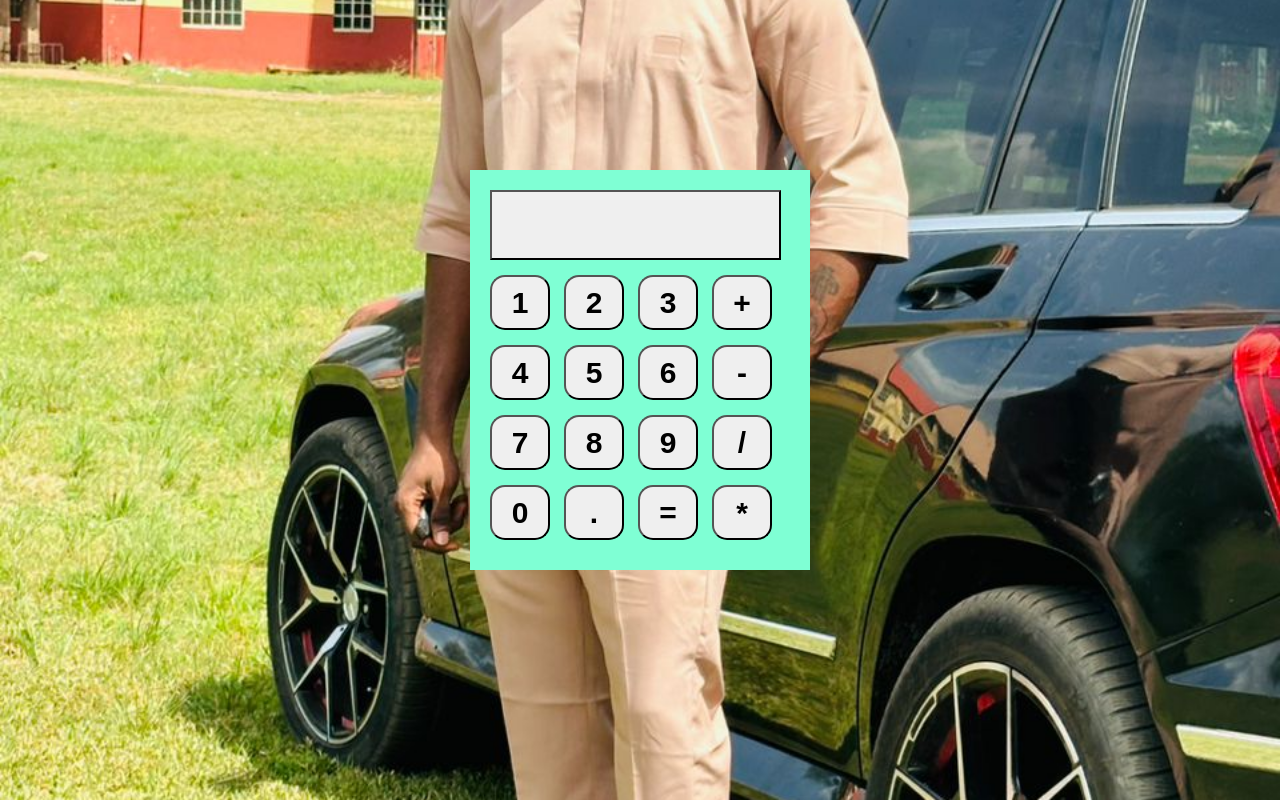
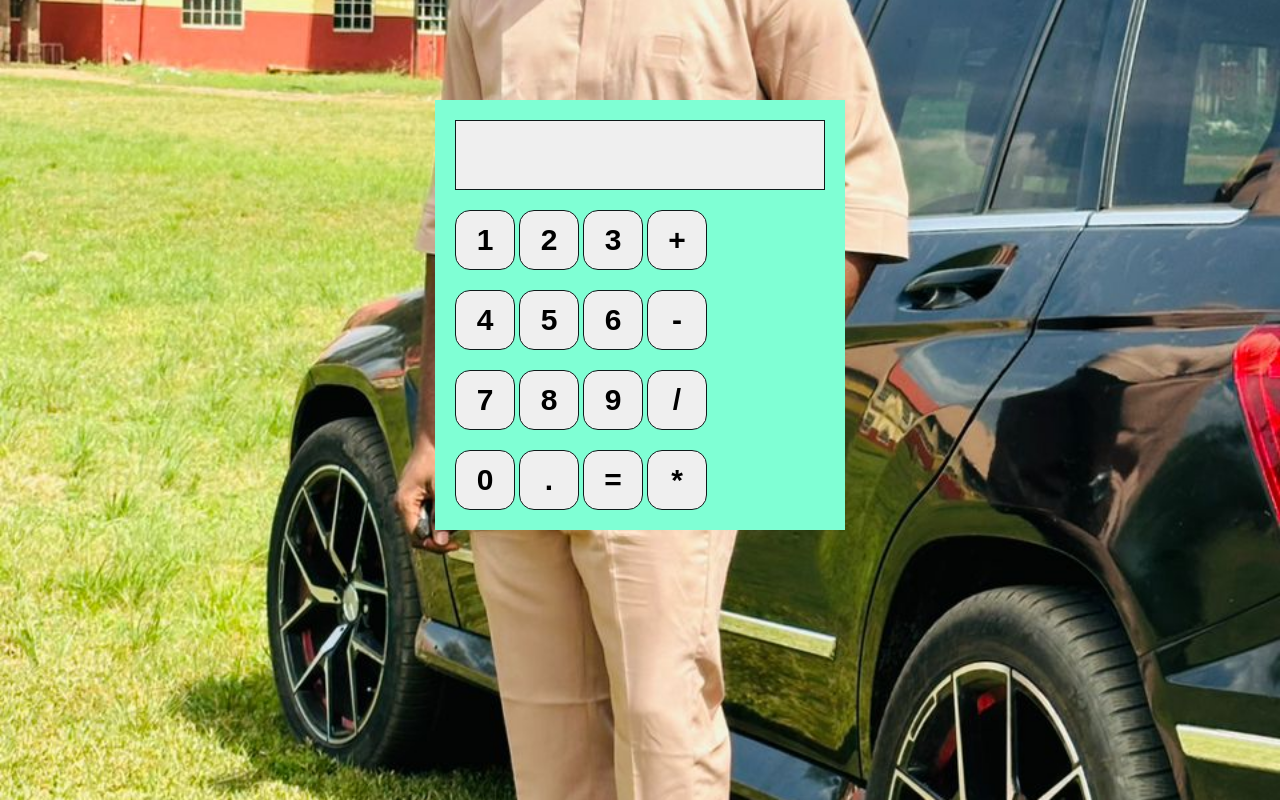
Before and after one commit to Marksman4/calculator, a plain HTML site: page index.html in a window 1280 px wide. Drawn offline with Linux system fonts and the light colour scheme.

Commit message:
Update style.css

```diff
--- a/style.css
+++ b/style.css
@@ -6,7 +6,9 @@
 }
 
 body{
-    background-image: url(CSXM4513.JPG);
+
+
+   background-image: url(CSXM4513.JPG);
     background-position: center;
     background-size: cover;
     background-repeat: no-repeat;
@@ -16,22 +18,27 @@ body{
 
 .container{
     border: 3px solid red;
-    height: 400px;
-    width: 340px;
-    margin: 170px auto;
+    margin: 100px auto;
     padding: 20px;
     background-color: aquamarine;
     border: none;
+    display: flex;
+    justify-content: space-between;
+    flex-wrap: wrap;
+    gap: 20px;
+    width: 410px;
 }
+
+
 
 button{
     width: 60px;
-    height: 55px;
-    margin-bottom: 15px;
-    margin-right: 10px;
+    height: 60px;
     font-size: 30px;
     font-weight: bold;
     border-radius: 15px;
+    border: 1px solid rgb(14, 26, 26);
+    transition: 0.2s ease;
 }
 
 button:hover{
@@ -40,10 +47,28 @@ button:hover{
 
 
 
+#answer{
+    border-radius: 0px;
+    width: 100%;
+    height: 70px;
+}
 
-#answer{
-    width: 97%;
-    margin-right: 0px;
-    height: 70px;
-    border-radius: 0px;
+#zero{
+    width:130px;
 }
+
+@media screen and (max-width: 440px) {
+    .container{
+        background-color: rgba(201, 144, 144, 0.5);
+        width: 370px;
+        margin: 120px auto;
+    }
+  }
+
+  @media screen and (min-width: 441px)and (max-width: 884px) {
+    .container{
+        background-color: rgba(0, 0, 0, 0.5);
+        width: 410px;
+        margin: 200px auto;
+    }
+  }
```
